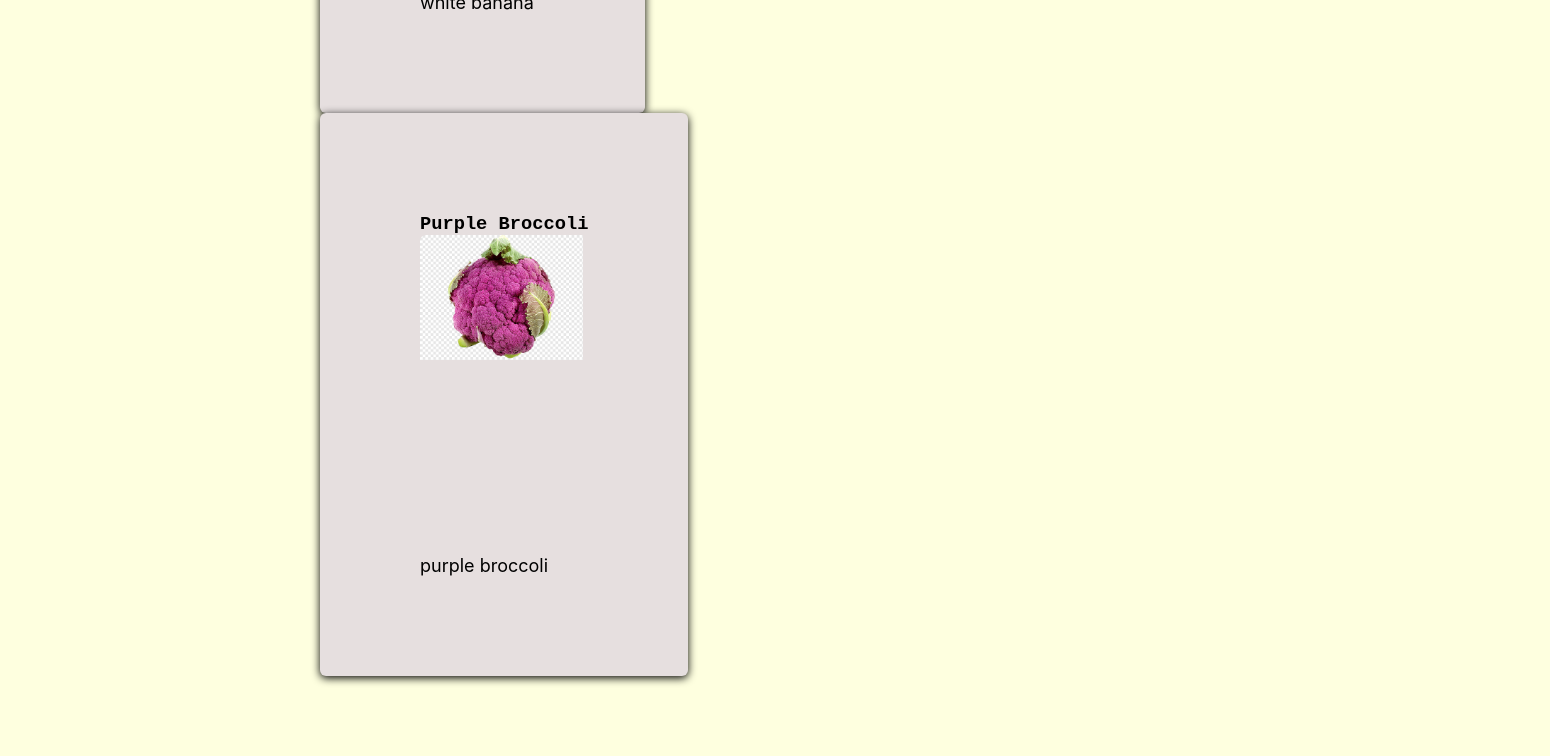
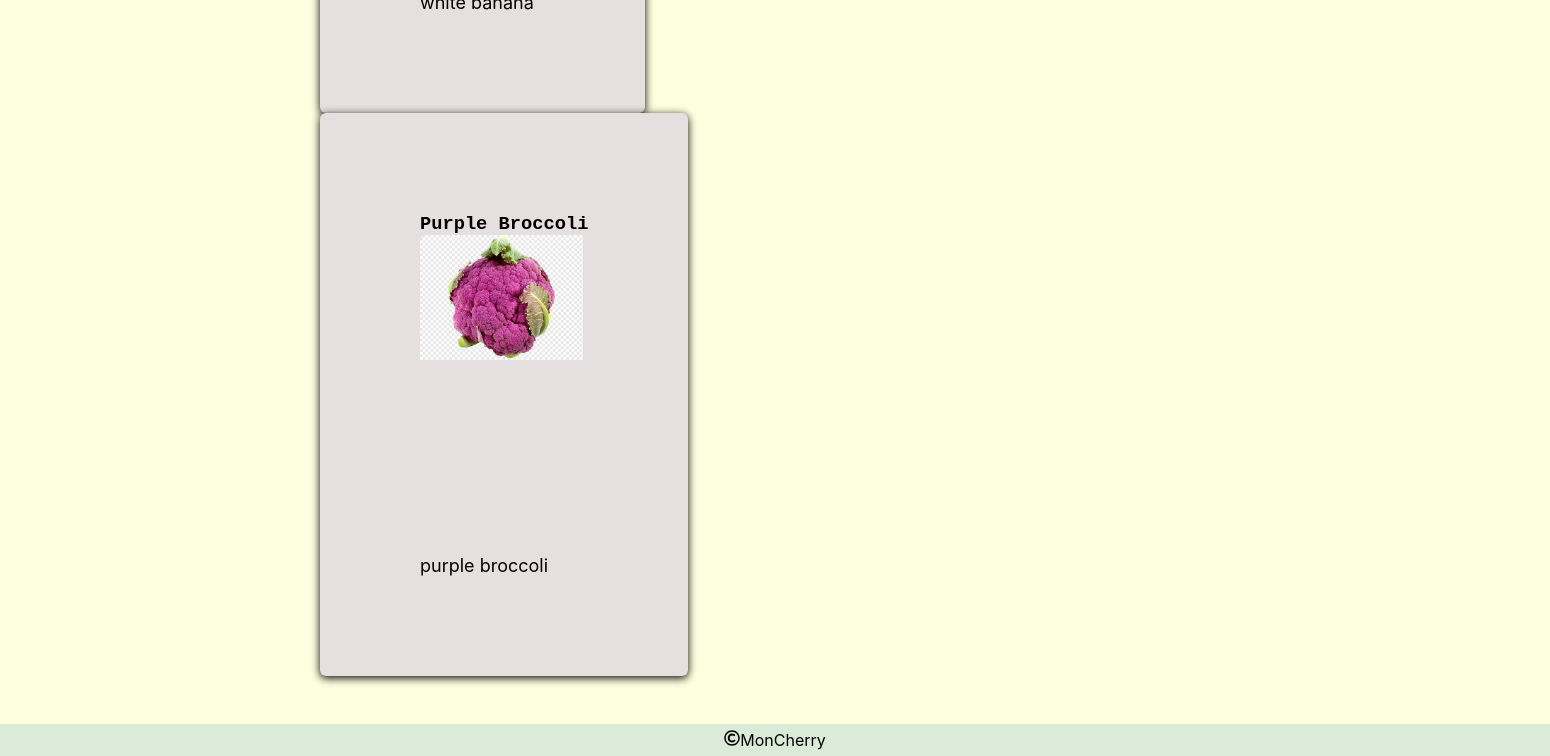
Before and after one commit to NetaMaman/Store, a React (Create React App) app in the folder Frontend/: page /products/fruits in a window 1280 px wide. Shown: the part 655-1411 px from the top of the page, 1550 px wide, since content can reach past the window. Before the commit the page ends 1379 px from the top, so only its background shows below. Built offline with nearby package versions, Linux system fonts and the light colour scheme.

Commit message:
Add Footer & style it

```diff
--- /dev/null
+++ b/Frontend/src/components/layout/Footer.js
@@ -0,0 +1,19 @@
+import classes from './Footer.module.css';
+import * as Icons from 'react-icons/fa';
+
+function Footer(){
+    return(
+        <footer className={classes.footer}>
+           <div>
+           <div className={classes.icon}/><Icons.FaRegCopyright />
+           MonCherry
+           </div>
+
+
+
+
+        </footer>
+    );
+}
+
+export default Footer;
--- /dev/null
+++ b/Frontend/src/components/layout/Footer.module.css
@@ -0,0 +1,20 @@
+
+  .footer {
+      /* width: 100%; */
+      width: 1550px;
+      height: 2rem;
+      display: flex;
+      align-items: center;
+      justify-content: center;
+      background-color: #d4e9d8da;
+      /* padding: 0 5%; */
+      /* box-shadow: 0 2px 4px 0 rgba(0,0,0,0.4) */
+      padding-bottom: 0;
+
+    }
+
+    .icon{
+        display: flex;
+        size: 10px;
+        justify-content: center;
+    }
--- a/Frontend/src/components/layout/Layout.js
+++ b/Frontend/src/components/layout/Layout.js
@@ -1,4 +1,5 @@
 import Appbar from "../Appbar";
+import Footer from "./Footer";
 import classes from './Layout.module.css'
 
 function Layout(props){
@@ -8,7 +9,10 @@ function Layout(props){
     <main className={classes.main}>
         {props.children}
     </main>
+    <Footer />
+
 </div>
+
 
     );
 }
--- a/Frontend/src/pages/FruitsPage.js
+++ b/Frontend/src/pages/FruitsPage.js
@@ -15,10 +15,9 @@ const FRUITS_ARRAY=[
         id:'2',
         name:'Purple Broccoli',
         image:broccoli,
-        description:'purple broccoli'
+        description:'purple broccoli',
     }
 ];
-
 
 
 function FruitsPage(){
```
